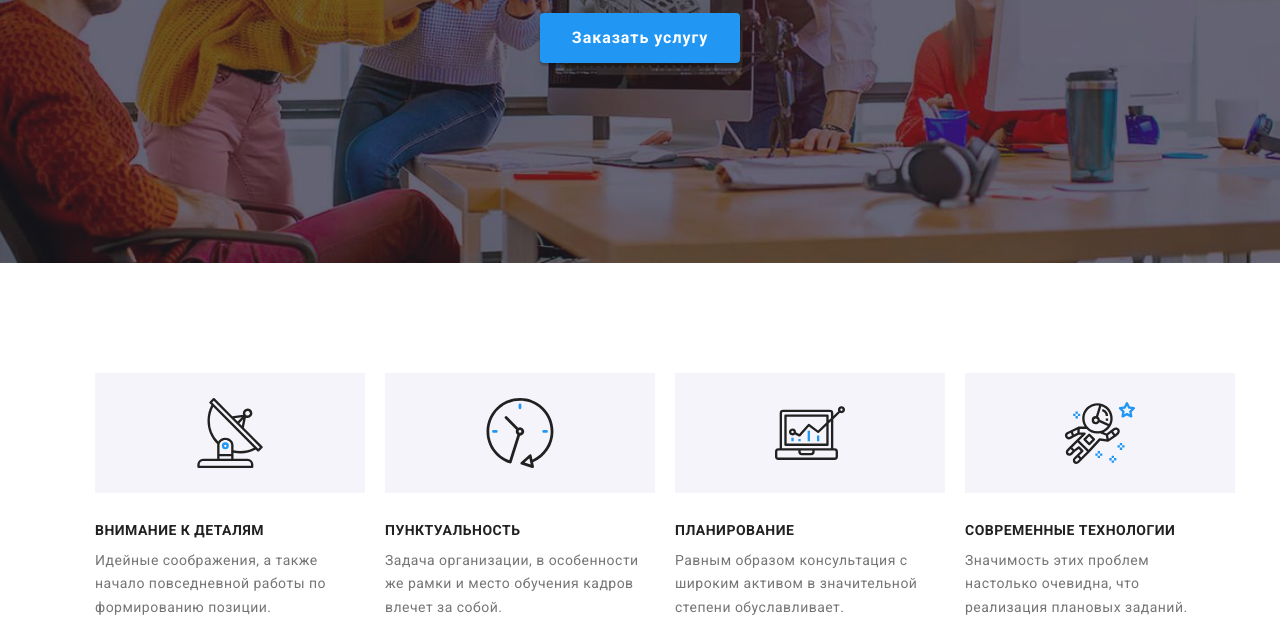
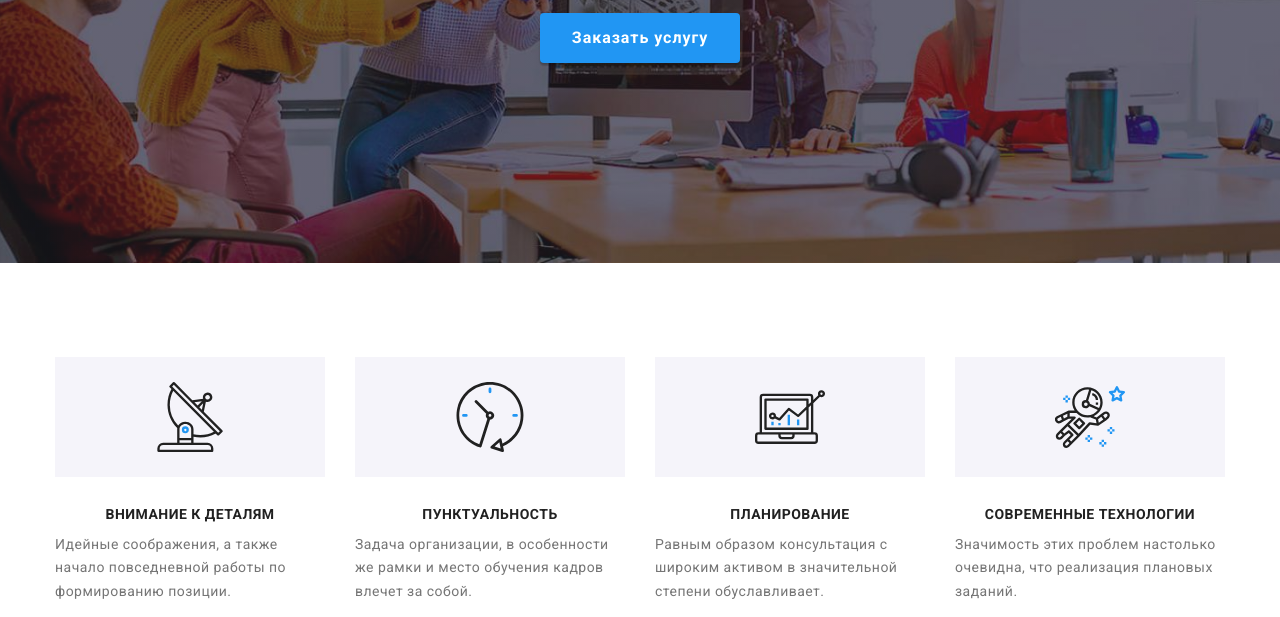
Before and after one commit to mvxseeds/goit-markup-hw-08, a plain HTML site: page index.html in a window 1280 px wide. Shown: the part 357-974 px from the top of the page. Drawn offline with nearby package versions, Linux system fonts and the light colour scheme.

Commit message:
Advantages adaptive (w/o graphics) added

```diff
--- a/sass/components/_advantages.scss
+++ b/sass/components/_advantages.scss
@@ -1,29 +1,52 @@
 .advantages {
-  display: flex;
+  @media screen and (min-width: 768px) {
+    display: flex;
+    flex-wrap: wrap;
+
+    margin-right: -15px;
+    margin-left: -15px;
+  }
 
   // make var width for adapt. ?
   &__item {
     display: block;
-    width: calc((100% - 3 * 30px) / 4);
-    margin-right: 30px;
+
+    @media screen and (max-width: 767px) {
+      width: 100%;
+      margin-bottom: 30px;
+    }
+
+    @media screen and (min-width: 768px) {
+      width: calc((100% - 4 * 15px) / 2);
+      margin-right: 15px;
+      margin-left: 15px;
+    }
+
+    @media screen and (min-width: 1200px) {
+      width: calc((100% - 8 * 15px) / 4);
+    }
   }
 
   &__item:last-child {
-    margin-right: 0;
+    margin-bottom: 0;
   }
 
   &__icon-bg {
-    display: flex;
-    width: 270px;
+    @extend %flex-center;
     height: 120px;
     margin-bottom: 30px;
-    justify-content: center;
-    align-items: center;
+
+    @media screen and (min-width: 1200px) {
+      width: 270px;
+    }
+
     background-color: $bg-secondary;
   }
 
   &__title {
     margin: 0 auto 10px;
+
+    text-align: center;
 
     font-weight: 700;
     font-size: 14px;
--- a/sass/utils/_base.scss
+++ b/sass/utils/_base.scss
@@ -9,3 +9,10 @@ body {
 body.modal-open {
   overflow: hidden;
 }
+
+ul {
+  margin-top: 0;
+  margin-bottom: 0;
+  padding-left: 0;
+  padding-right: 0;
+}
```
Also changed, not shown: css/main.css, css/main.min.css, css/portfolio.css, css/portfolio.min.css, 4 other files.
